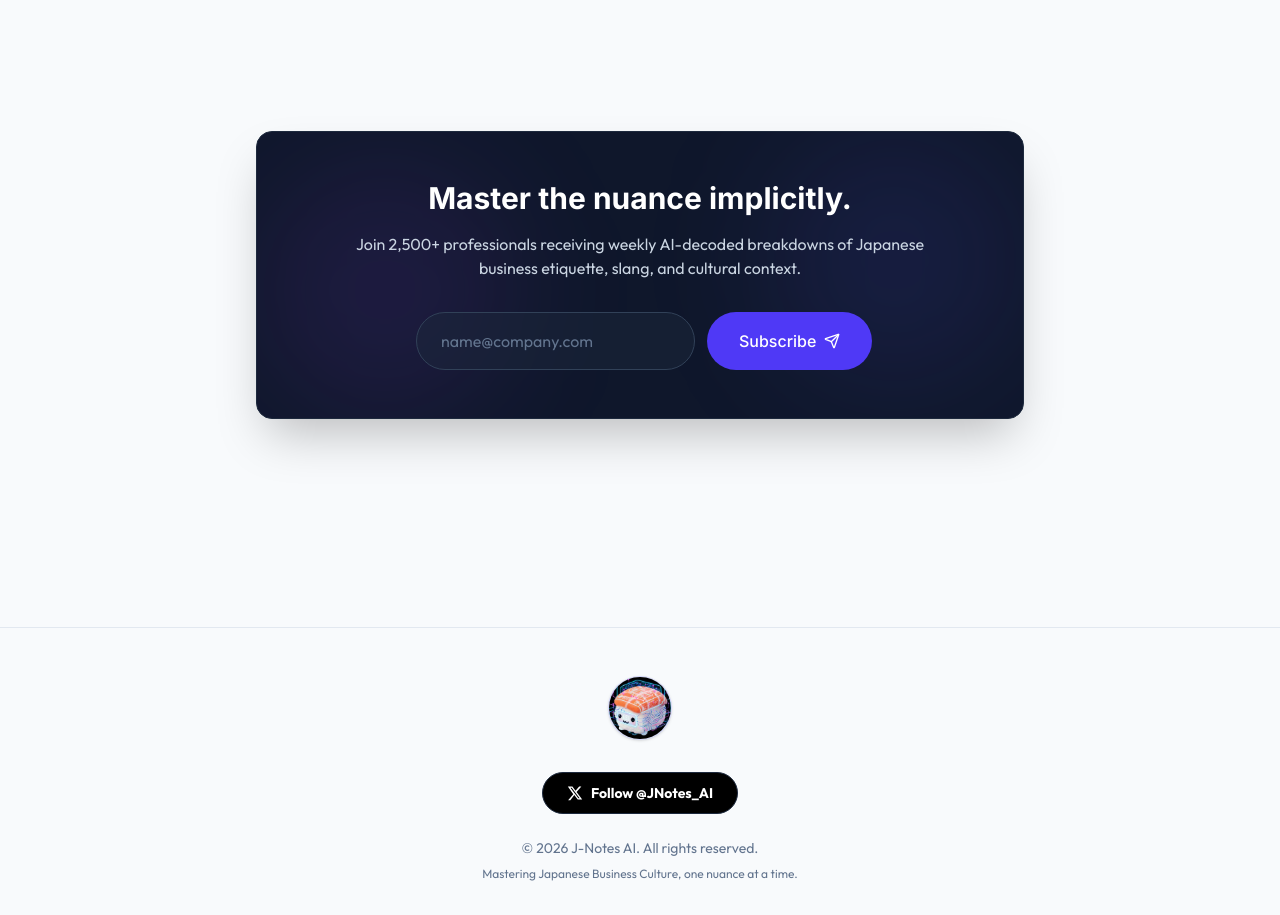
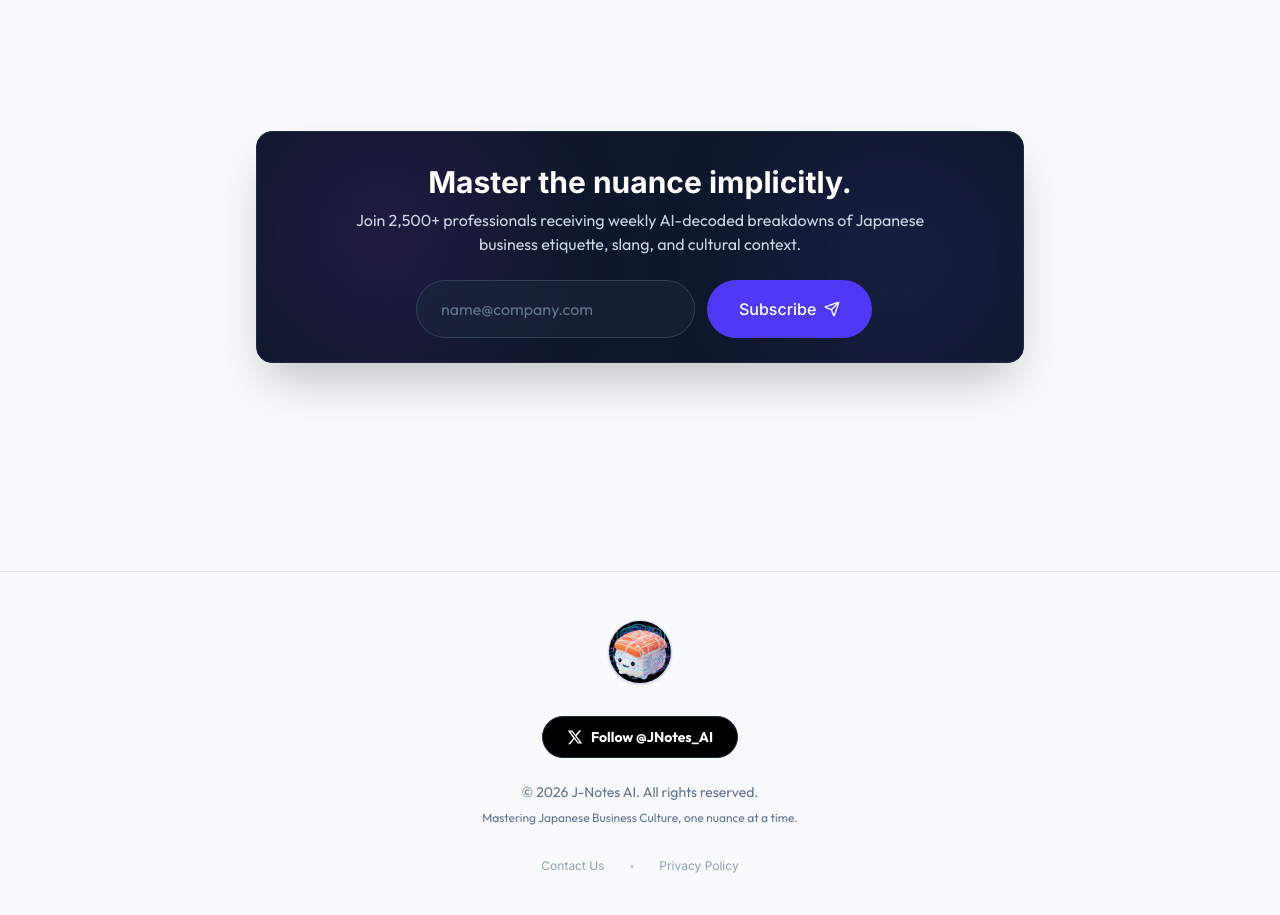
Before and after one commit to Popikuro/j-notes-ai, a Next.js app: page / in a window 1280 px wide. Shown: the part 1600-2515 px from the top of the page. Built offline with nearby package versions, Linux system fonts and the light colour scheme; no server answers; the database is empty.

Commit message:
Tighten Newsletter subscription card vertical padding and text gaps

```diff
--- a/components/NewsletterSignup.tsx
+++ b/components/NewsletterSignup.tsx
@@ -20,15 +20,15 @@ export function NewsletterSignup() {
     };
 
     return (
-        <div className="bg-slate-900 border border-slate-800 rounded-2xl p-8 md:p-12 text-center max-w-3xl mx-auto shadow-2xl relative overflow-hidden">
+        <div className="bg-slate-900 border border-slate-800 rounded-2xl px-8 py-4 md:px-12 md:py-6 text-center max-w-3xl mx-auto shadow-2xl relative overflow-hidden">
             <div className="absolute top-0 right-0 p-32 bg-indigo-500/10 blur-3xl rounded-full pointer-events-none" />
             <div className="absolute bottom-0 left-0 p-32 bg-purple-500/10 blur-3xl rounded-full pointer-events-none" />
 
             <div className="relative z-10">
-                <h3 className="text-3xl font-bold font-inter text-white mb-4">
+                <h3 className="text-3xl font-bold font-inter text-white mb-2 mt-2">
                     Master the nuance implicitly.
                 </h3>
-                <p className="text-slate-300 font-outfit mb-8 max-w-xl mx-auto">
+                <p className="text-slate-300 font-outfit mb-6 max-w-xl mx-auto">
                     Join 2,500+ professionals receiving weekly AI-decoded breakdowns of Japanese business etiquette, slang, and cultural context.
                 </p>
 
```
